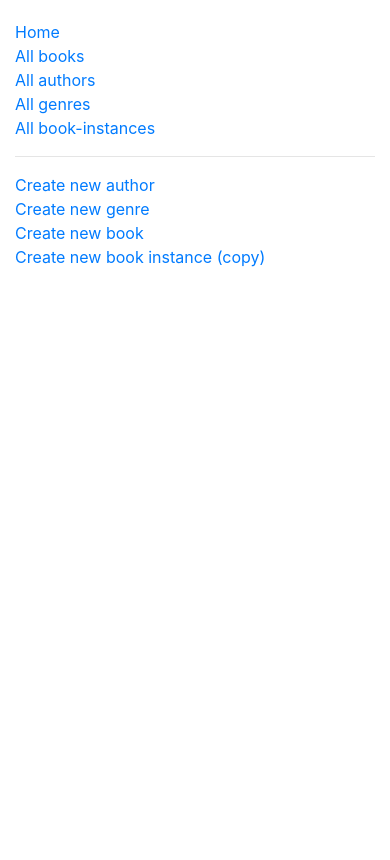
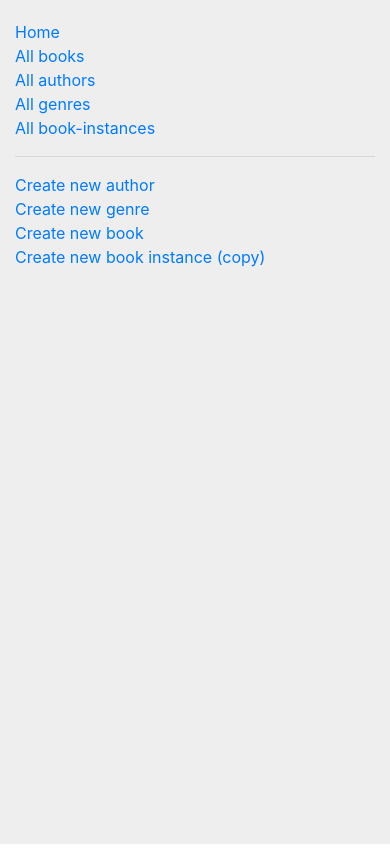
Before and after one commit to instrumaniak/local-library, a React (Create React App) app in the folder frontend/: page /catalog/create/author in a window 390 px wide. Built offline with nearby package versions, Linux system fonts and the light colour scheme.

Commit message:
added some styles for the side nav bar.

```diff
--- a/frontend/src/components/App.js
+++ b/frontend/src/components/App.js
@@ -7,10 +7,10 @@ class App extends Component {
     return (
       <div className="container-fluid">
         <div className="row">
-          <div className="col-sm-2">
+          <div className="col-sm-2 side-navbar-container">
             <SideNavbar />
           </div>
-          <div className="col-sm-10">
+          <div className="col-sm-10 page-container">
             <PageRoutes />
           </div>
         </div>
--- a/frontend/src/index.css
+++ b/frontend/src/index.css
@@ -1,7 +1,16 @@
 /* Global CSS */
+
+.side-navbar-container {
+  min-height: 100vh;
+  background-color: #eee;
+}
 
 .sidebar-nav {
   margin-top: 20px;
   padding: 0;
   list-style: none;
 }
+
+.page-container {
+  padding-top: 1rem;
+}
```
